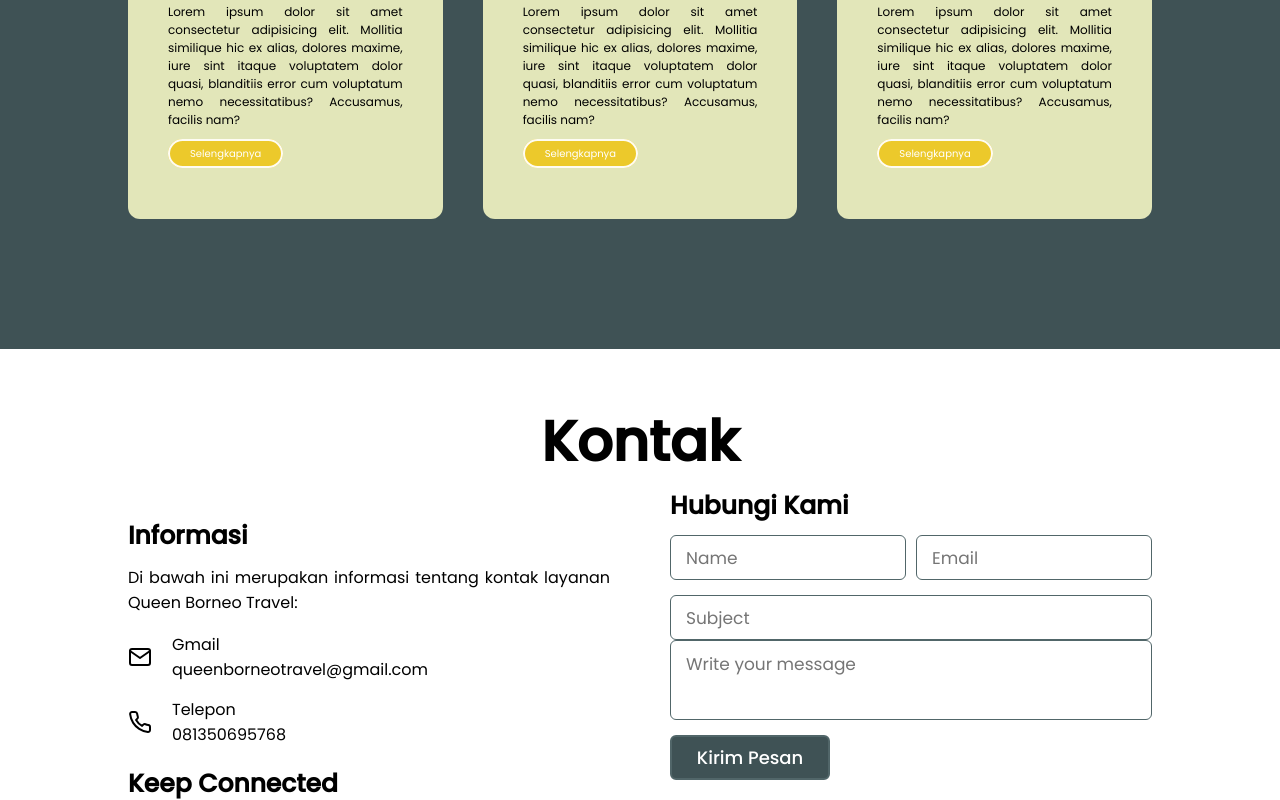
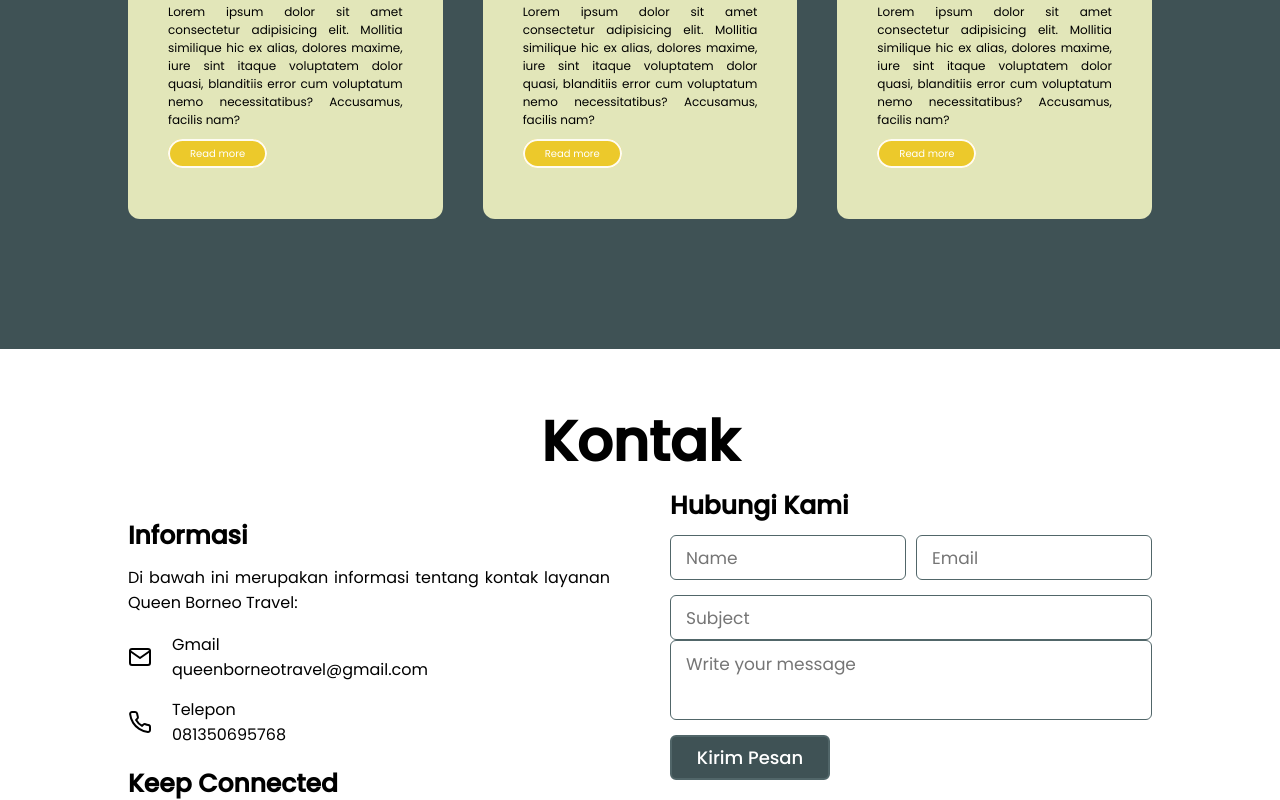
Before and after one commit to Julbraner/Tubes-Pemstruk, a plain HTML site: page index.html in a window 1280 px wide. Shown: the part 1680-2480 px from the top of the page. Drawn offline with nearby package versions, Linux system fonts and the light colour scheme.

Commit message:
Update index.html

```diff
--- a/index.html
+++ b/index.html
@@ -5,6 +5,9 @@
     <meta http-equiv="X-UA-Compatible" content="IE=edge" />
     <meta name="viewport" content="width=device-width, initial-scale=1.0" />
     <title>Queen Borneo Travel </title>
+    <link rel="stylesheet" href="https://cdnjs.cloudflare.com/ajax/libs/magnific-popup.js/1.1.0/magnific-popup.min.css">
+    <script src="https://cdnjs.cloudflare.com/ajax/libs/jquery/3.6.0/jquery.min.js"></script>
+    <script src="https://cdnjs.cloudflare.com/ajax/libs/magnific-popup.js/1.1.0/jquery.magnific-popup.min.js"></script>
 
     <!-- LINK ICON START -->
     <script src="https://unpkg.com/feather-icons"></script>
@@ -105,7 +108,7 @@
               voluptatem dolor quasi, blanditiis error cum voluptatum nemo
               necessitatibus? Accusamus, facilis nam?
             </p>
-            <a href="https://www.google.com/url?sa=i&url=https%3A%2F%2Fwww.sentulweb.com%2Fartikel-web-development&psig=AOvVaw2JUBhLdH0cRkWpVl5r6v2P&ust=1677385368490000&source=images&cd=vfe&ved=0CBAQjRxqFwoTCNi_ldzpr_0CFQAAAAAdAAAAABAE">Selengkapnya</a>
+            <a href="1.png" class="popup-link-1">Read more</a>
           </div>
 
           <div>
@@ -117,7 +120,7 @@
               voluptatem dolor quasi, blanditiis error cum voluptatum nemo
               necessitatibus? Accusamus, facilis nam?
             </p>
-            <a href="https://www.google.com/imgres?imgurl=https%3A%2F%2Fuizard.io%2Fstatic%2Fproductivity_app_cover-f89b1ece317344353a664689c9a59c06.png&imgrefurl=https%3A%2F%2Fuizard.io%2Ftemplates%2Fmobile-app-templates%2F&tbnid=smpL5A7ltbFD2M&vet=12ahUKEwiTxMKo6q_9AhX_ktgFHTQtD0UQMygHegUIARDOAQ..i&docid=P70EhWoLP_pvyM&w=720&h=418&itg=1&q=app%20design&hl=id&ved=2ahUKEwiTxMKo6q_9AhX_ktgFHTQtD0UQMygHegUIARDOAQ">Selengkapnya</a>
+            <a href="2.png" class="popup-link-2">Read more</a>
           </div>
 
           <div>
@@ -129,7 +132,7 @@
               voluptatem dolor quasi, blanditiis error cum voluptatum nemo
               necessitatibus? Accusamus, facilis nam?
             </p>
-            <a href="https://www.google.com/imgres?imgurl=https%3A%2F%2Fstorage.googleapis.com%2Ffastwork-static%2Faedc6129-50ca-4802-9b8e-b8e6c57dd8d1.jpg&imgrefurl=https%3A%2F%2Ffastwork.id%2Fuser%2Ffbrynt%2Fui-ux-90178224&tbnid=vLWawJPOszwHhM&vet=12ahUKEwiswPr-6a_9AhVRDbcAHSCfAHEQMygQegUIARDaAQ..i&docid=KZ6GqsexURM4lM&w=960&h=708&q=ui%2Fux%20design&hl=id&ved=2ahUKEwiswPr-6a_9AhVRDbcAHSCfAHEQMygQegUIARDaAQ">Selengkapnya</a>
+            <a href="3.png" class="popup-link-3">Read more</a>
           </div>
         </div>
       </div>
```
